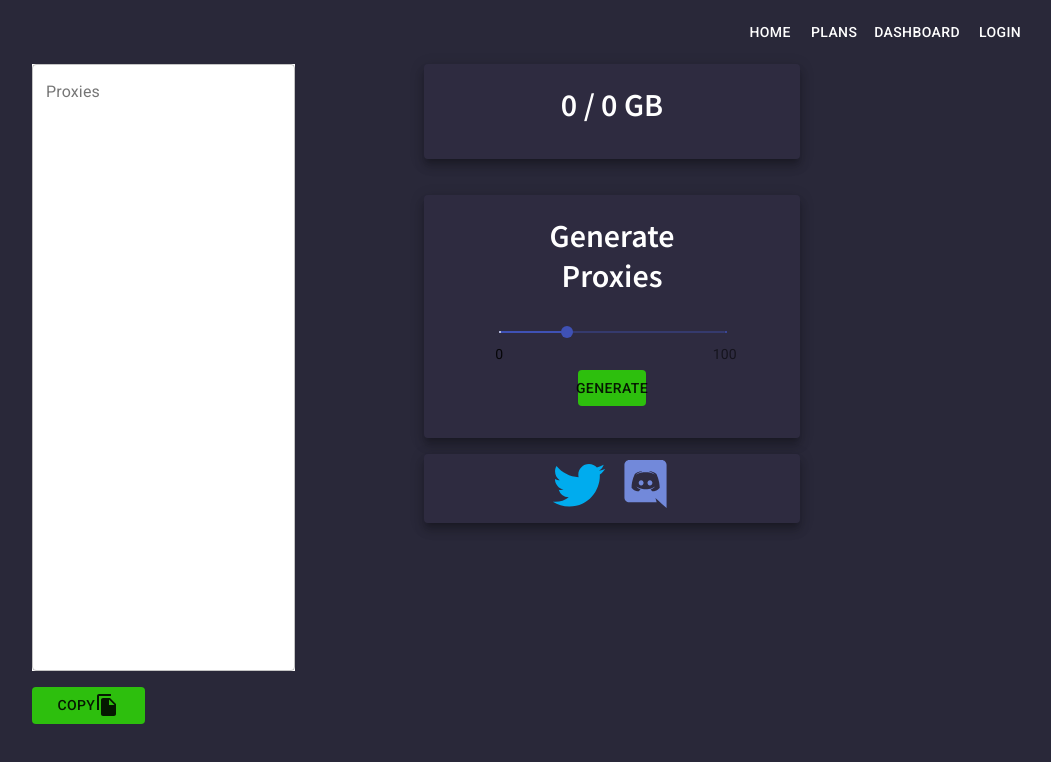
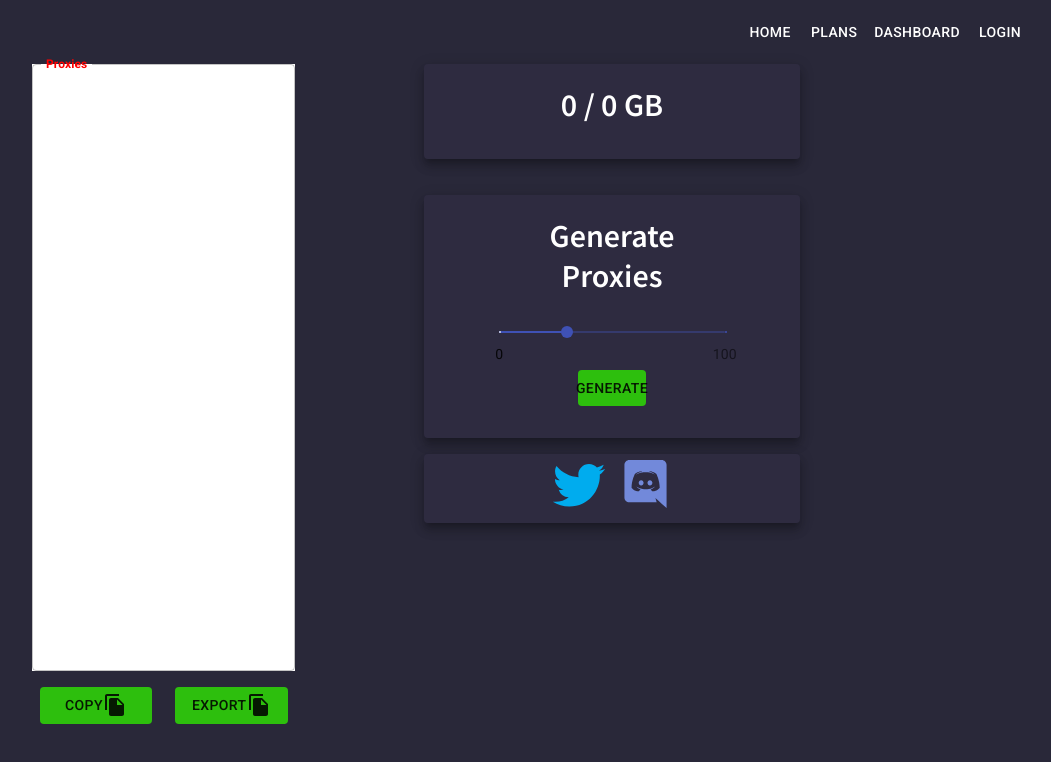
Before and after one commit to MatthewDinh419/ASAProxies, a React (Create React App) app in the folder frontend/: page /dashboard in a window 1280 px wide. Shown: the top 762 px of the page, without its empty margins (224-1275 px from the left). Built offline with nearby package versions, Linux system fonts and the light colour scheme; no server answers; what react-stripe-elements would draw is missing.

Commit message:
Added copy and export functionality

```diff
--- a/frontend/src/components/dashboard.js
+++ b/frontend/src/components/dashboard.js
@@ -13,6 +13,9 @@ import DiscordLogo from '../../assets/Discord-Logo-Color.svg';
 
 class Dashboard extends React.Component {
   // Constructor will load in user plan
+  state = {
+    proxies: "",
+  }
   constructor(props) {
     super(props);
     props.checkPlan();
@@ -30,6 +33,26 @@ class Dashboard extends React.Component {
       },
     ];
     const { classes } = this.props;
+    function CopyFunc(this_obj) {
+      this_obj.setState({proxies:
+        `d1.x.h3x.me:17292:QmRHijCtGF7YHBD9zuWs:wxGwM6HYlokXxY2jnV0Zra7VbUbJsFD8Qtx0oONjlDNSkpRE4PkTEnVkG-cAVPOIbNpP
+        d1.x.h3x.me:17424:QmRHijCtGF7YHBD9zuWs:wxGwM6HYlokXxY2jnV0Zra7VbUbJsFD8Qtx0oONjlDNSkpRE4PkTEnVkG-xRneAnHrSu
+        d1.x.h3x.me:17905:QmRHijCtGF7YHBD9zuWs:wxGwM6HYlokXxY2jnV0Zra7VbUbJsFD8Qtx0oONjlDNSkpRE4PkTEnVkG-rByC3pkYw8
+        d1.x.h3x.me:18433:QmRHijCtGF7YHBD9zuWs:wxGwM6HYlokXxY2jnV0Zra7VbUbJsFD8Qtx0oONjlDNSkpRE4PkTEnVkG-Pl7wxpl7h8`})
+      navigator.clipboard.writeText(this_obj.state.proxies)
+    }
+    function ExportFunc(this_obj) {
+      var element = document.createElement('a');
+      element.setAttribute('href', 'data:text/plain;charset=utf-8,' + encodeURIComponent(this_obj.state.proxies));
+      element.setAttribute('download', "proxies");
+
+      element.style.display = 'none';
+      document.body.appendChild(element);
+
+      element.click();
+
+      document.body.removeChild(element);
+    }
     return (
       <div className={classes.rootStyle}>
         <Grid container spacing={2}>
@@ -43,17 +66,25 @@ class Dashboard extends React.Component {
                   label="Proxies"
                   multiline
                   rows={30}
-                  defaultValue=""
+                  defaultValue={this.state.proxies}
                   name="proxies"
                   variant="outlined"
+                  InputLabelProps={{
+                    shrink: true,
+                    style: { color: "red", fontWeight: "bold" }
+                  }}
                   InputProps={{
                     readOnly: true,
                   }}
                 />
               </Grid>
               <Grid item xs={12}>
-                <Button className={classes.buttonStyle}>
+                <Button onClick={() => {CopyFunc(this)}} className={classes.buttonStyle} style={{marginRight: "3%", marginLeft: "2%"}}>
                   Copy
+                  <FileCopyIcon />
+                </Button>
+                <Button onClick={() => {ExportFunc(this)}} className={classes.buttonStyle} style={{marginLeft: "3%"}}>
+                  Export
                   <FileCopyIcon />
                 </Button>
               </Grid>
```
Also changed, not shown: 1 other file (tests, documents, lock files or other folders).
